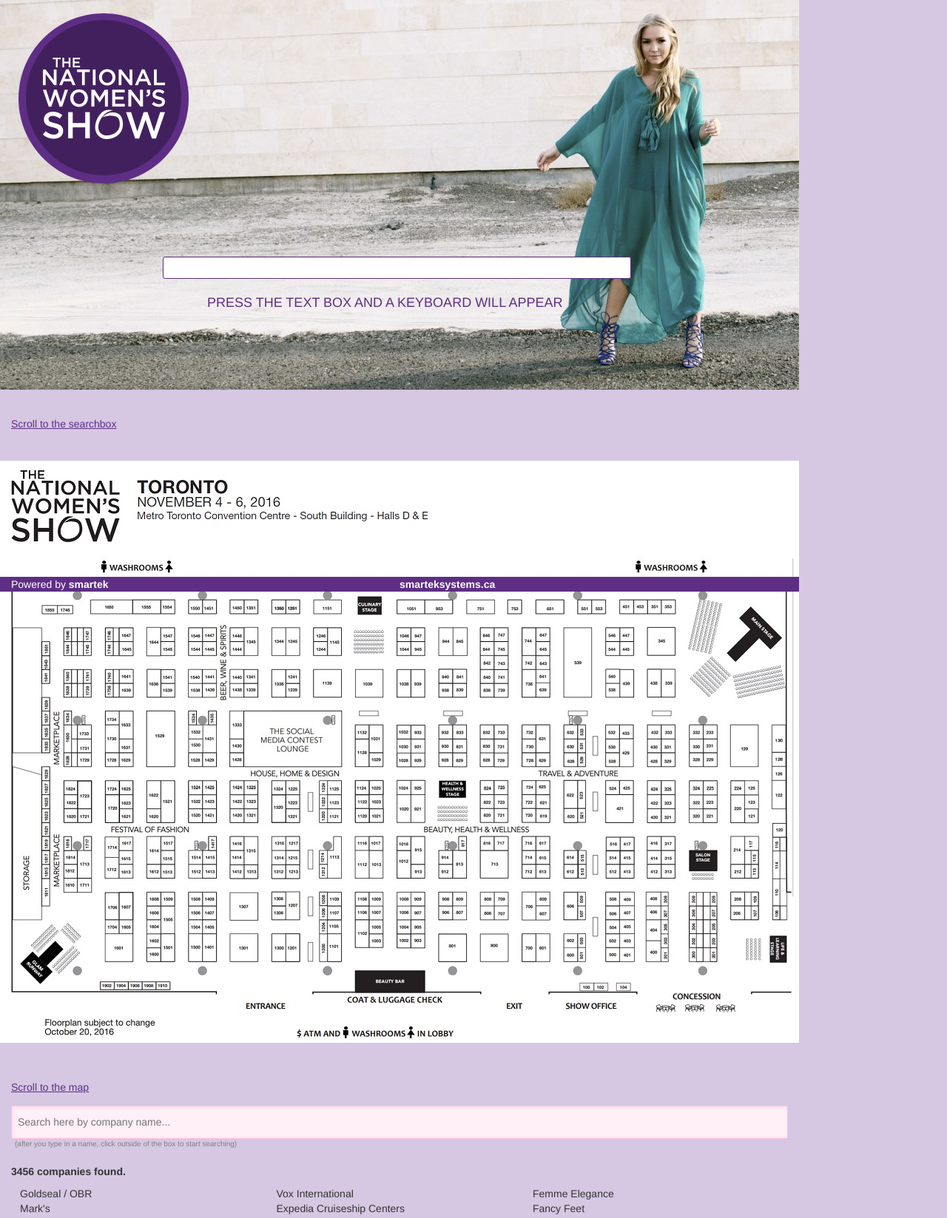
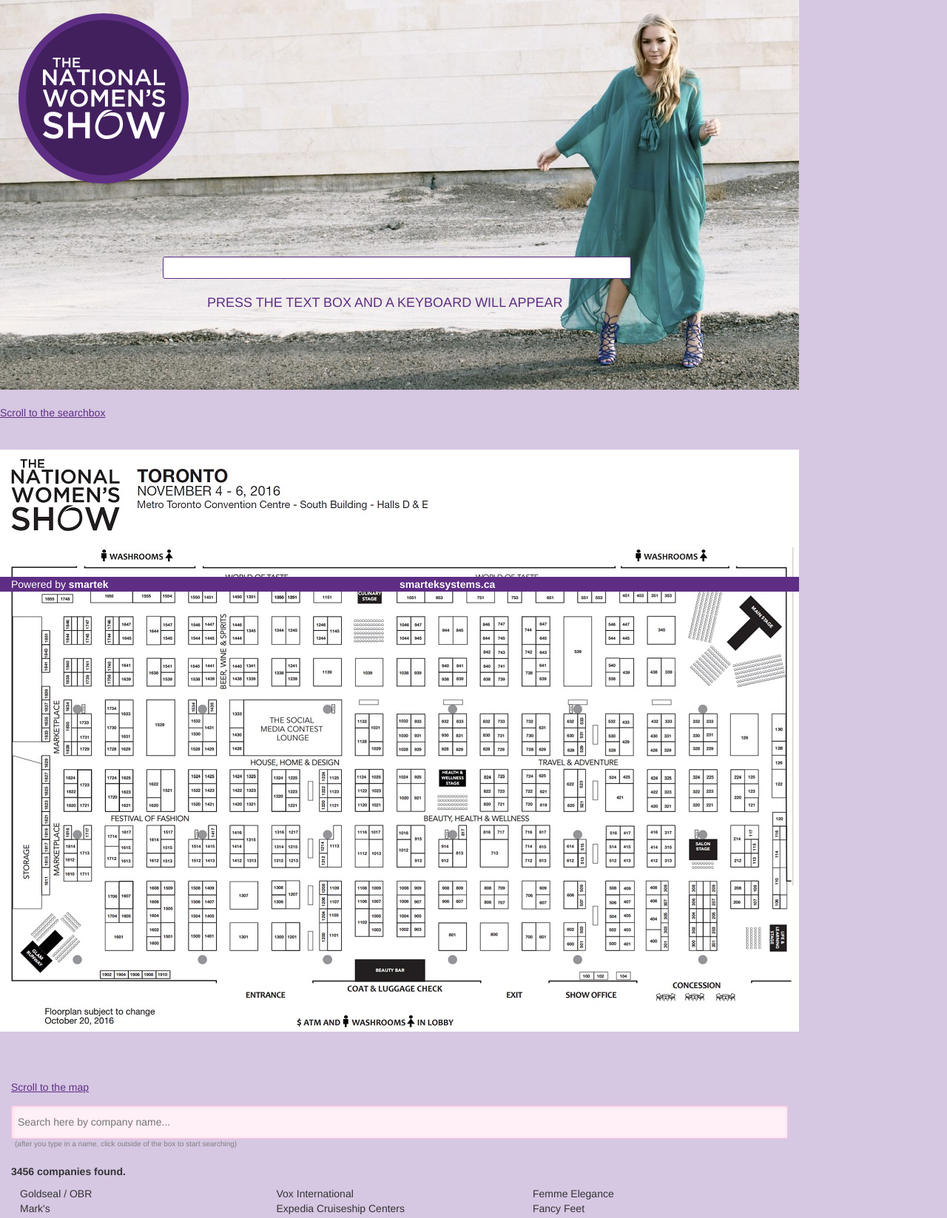
Before and after one commit to NikolaDavidovic/womans, a PHP site: page /map.php in a window 1280 px wide. Shown: the top 1647 px of the page at 74% size. Run offline with PHP 8.4, Linux system fonts and the light colour scheme; data comes from the database, SQL or seed files in the repository.

Commit message:
small changes on map page

```diff
--- a/css/style.css
+++ b/css/style.css
@@ -67,7 +67,7 @@
     padding: 15px;
 }
 
-.map-wrapper h4 {
+.img-wrapper h4 {
     color: #5e2e85;
 }
 
@@ -113,10 +113,6 @@
     display: block;
     font-weight: bold;
     margin-top: 20px;
-}
-
-.map-wrapper .map {
-    margin-left: -15px;
 }
 
 .fast_scroll {
--- a/js/custom.js
+++ b/js/custom.js
@@ -33,7 +33,7 @@
         $('ul.area-links li span').css('color', 'black');
         $(this).css('color', '#5e2e85');
         animateToElem($("#scroll_to_search"));
-        $('.map-wrapper h4').text($(this).text() + " (" + $(this).parent().find(":last-child").text() + ")");
+        $('.img-wrapper h4').text($(this).text() + " (" + $(this).parent().find(":last-child").text() + ")");
         if ($('#last_mouseover_id').text().length > 0) {
             $($('#last_mouseover_id').text()).mouseout();
         }
--- a/map.php
+++ b/map.php
@@ -1,15 +1,16 @@
 <?php require_once 'header.php'; ?>
 
-<div class="map-wrapper">
+<!------------MAP AREA------------>
 
-
-    <!------------MAP AREA------------>
-
+<div class="img-wrapper">
     <p id="scroll_to_search" class="fast_scroll">Scroll to the searchbox</p>
-
     <h4>&nbsp;</h4>
     <span id="last_mouseover_id"></span>
     <img id="map-img" class="map" src="img/map.jpg" usemap="#map" width="1080" height="787" orgWidth="1080" orgHeight="787" alt="map-img" />
+</div>
+
+
+<div class="map-wrapper">
 
     <map name="map">
         <?php
@@ -63,7 +64,7 @@
     }
     ?>
 
-    <!------------END COMPANIES AREA------------>
+<!------------END COMPANIES AREA------------>
 
 
 </div>
```
